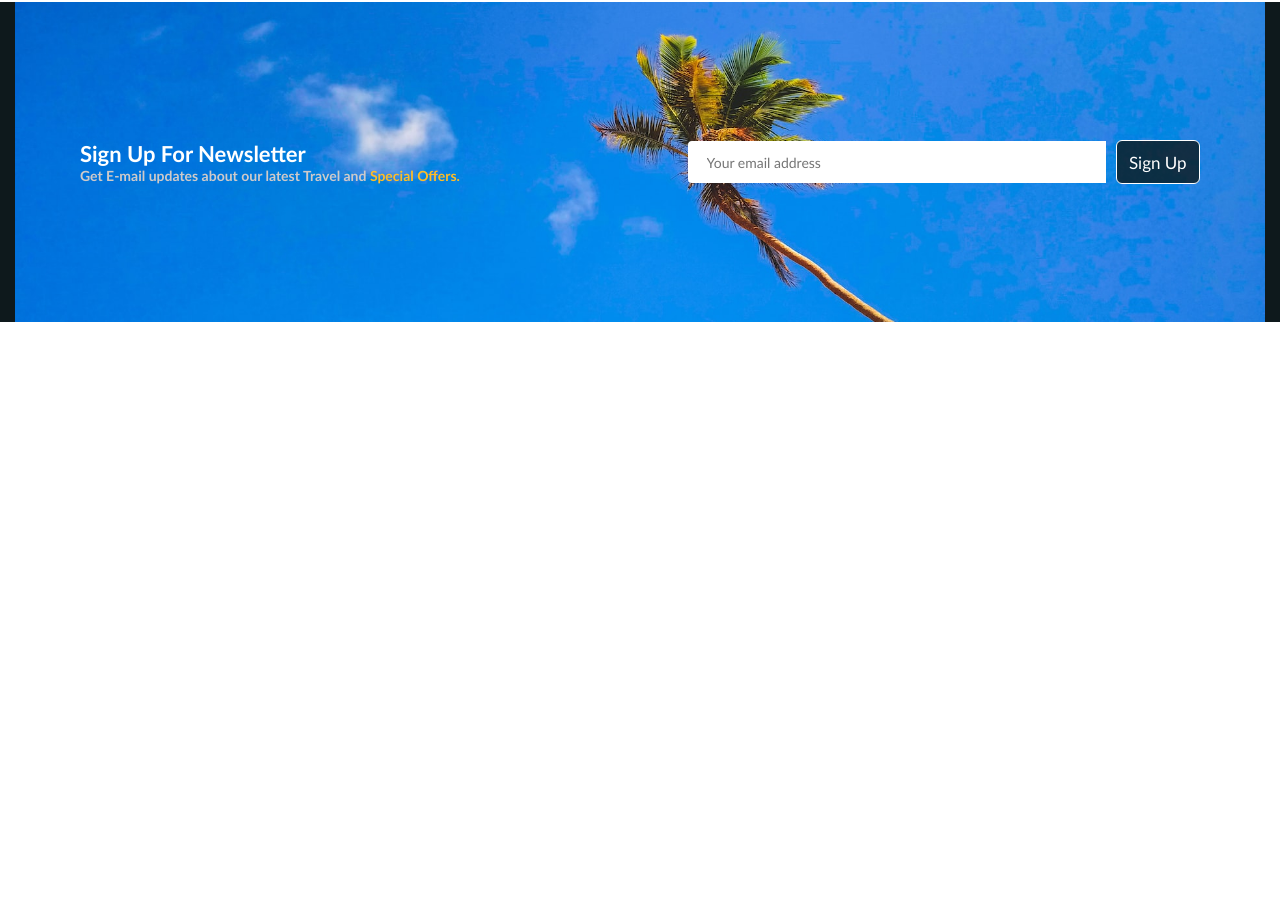
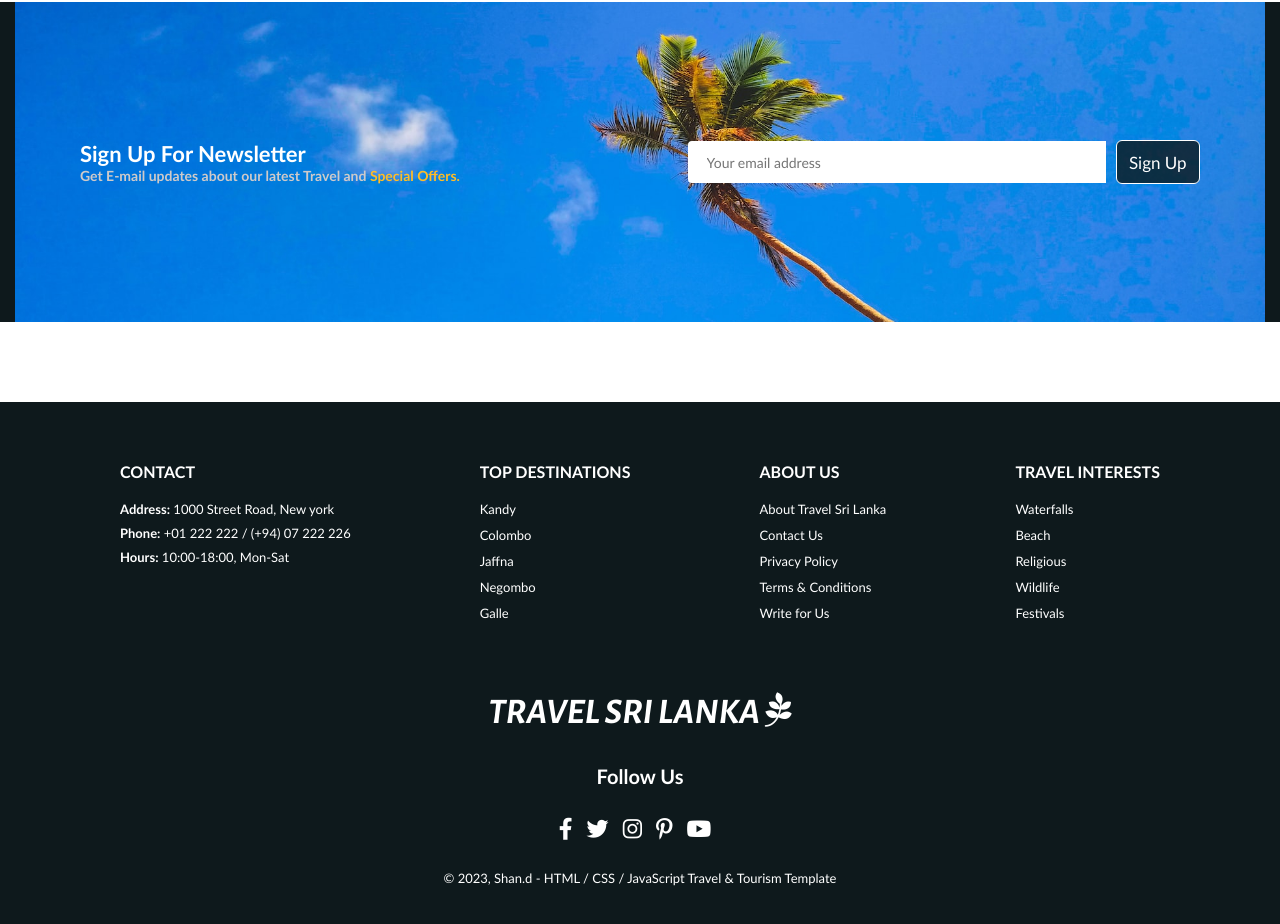
Before and after one commit to ShanDewage/Travel-Sri-Lanka, a plain HTML site: page index.html in a window 1280 px wide. Shown: the part 4642-5566 px from the top of the page. Before the commit the page ends 4964 px from the top, so only its background shows below. Drawn offline with nearby package versions, Linux system fonts and the light colour scheme; a web font is replaced by a local one.

Commit message:
create footer section

```diff
--- a/index.html
+++ b/index.html
@@ -169,6 +169,68 @@
 </section>
  <!--End of Newsletter section -->
 
+  <!--Start of Footer section -->
+  <footer class="footer footer-section">
+    <div class="col">
+    <h4>CONTACT</h4>
+    <p><Strong>Address:</Strong> 1000 Street Road, New york</p>
+     <p><Strong>Phone:</Strong> +01 222 222 / (+94) 07 222 226</p>
+    <p><Strong>Hours:</Strong> 10:00-18:00, Mon-Sat</p>
+
+    </div>
+
+    <div class="col">
+      <h4>TOP DESTINATIONS</h4>
+      <a href="#">Kandy</a>
+      <a href="#">Colombo</a>
+      <a href="#">Jaffna</a>
+      <a href="#">Negombo</a>
+      <a href="#">Galle</a>
+     </div>
+
+    <div class="col">
+        <h4>ABOUT US</h4>
+        <a href="#">About Travel Sri Lanka</a>
+        <a href="#">Contact Us</a>
+        <a href="#">Privacy Policy</a>
+        <a href="#">Terms & Conditions</a>
+        <a href="#">Write for Us</a>
+    </div>
+
+    <div class="col">
+      <h4>TRAVEL INTERESTS</h4>
+      <a href="#">Waterfalls</a>
+      <a href="#">Beach</a>
+      <a href="#">Religious</a>
+      <a href="#">Wildlife</a>
+      <a href="#">Festivals</a>
+    </div>
+
+
+
+      <a class="footer-logo" href='#'> TRAVEL SRI LANKA
+        <i class="fab fa-pagelines"></i>
+      </a>
+
+
+    <div class="follow">
+      <h4>Follow Us</h4>
+      <div class="icon">
+          <i class="fab fa-facebook-f"></i>
+            <i class="fab fa-twitter"></i>
+              <i class="fab fa-instagram"></i>
+                <i class="fab fa-pinterest-p"></i>
+                  <i class="fab fa-youtube"></i>
+      </div>
+
+    </div>
+
+    <div class="copyright">
+        <p>© 2023, Shan.d - HTML / CSS / JavaScript Travel & Tourism Template</p>
+    </div>
+</footer>
+
+   <!--End of Footer section -->
 
 <script src="gallery.js"></script>
 <script src="script.js"></script>
--- a/style.css
+++ b/style.css
@@ -464,3 +464,83 @@ img{
   border-bottom-right-radius: 0;
   margin-right: 10px;
 }
+
+/*start of footer section style*/
+.footer-section{
+  margin-top: 80px;
+  padding: 60px 120px 20px 120px;
+}
+
+.footer{
+  display: flex;
+  flex-wrap: wrap;
+  justify-content: space-between;
+  background-color: #0e191c;
+  color: #fff;
+}
+
+ .col{
+  display: flex;
+  flex-direction: column;
+  align-items: flex-start;
+  margin-bottom: 20px;
+}
+
+ .footer-logo{
+  color: #fff;
+  cursor: pointer;
+  font-size: 36px;
+  text-decoration: none;
+  font-family: 'Alegreya Sans', sans-serif;
+  width: 100%;
+  text-align: center;
+  margin-top: 40px;
+}
+
+
+.footer h4{
+  font-size: 16px;
+  padding-bottom: 20px;
+}
+
+.footer p{
+  font-size: 13px;
+  margin:0 0 8px 0;
+}
+
+.col a{
+  font-size: 13px;
+  margin-bottom: 10px;;
+  text-decoration: none;
+  color: #fff;
+}
+
+.follow{
+  margin-top: 30px;
+  width: 100%;
+  text-align: center;
+}
+
+.follow h4{
+  font-size: 20px;
+}
+
+.follow i{
+  padding-right: 10px;
+  color: #fff;
+  cursor: pointer;
+  font-size: 22px;
+  margin-top: 10px;
+}
+
+ .follow i:hover,
+ .footer a:hover{
+  color:#4169e1;
+}
+
+.copyright{
+  width: 100%;
+  text-align: center;
+  margin-top: 30px;
+  margin-bottom: 10px;
+}
```
